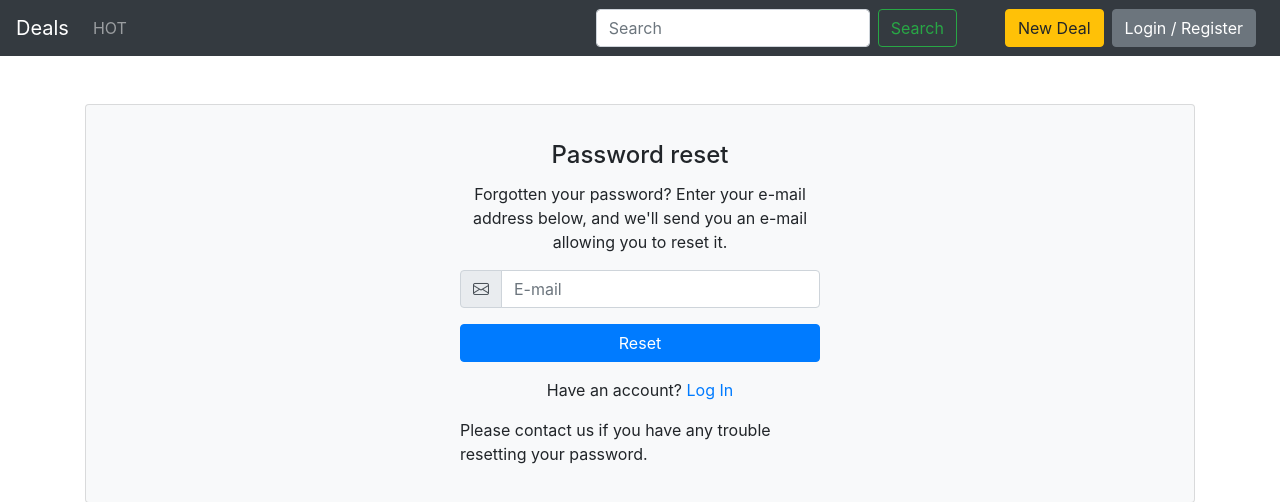
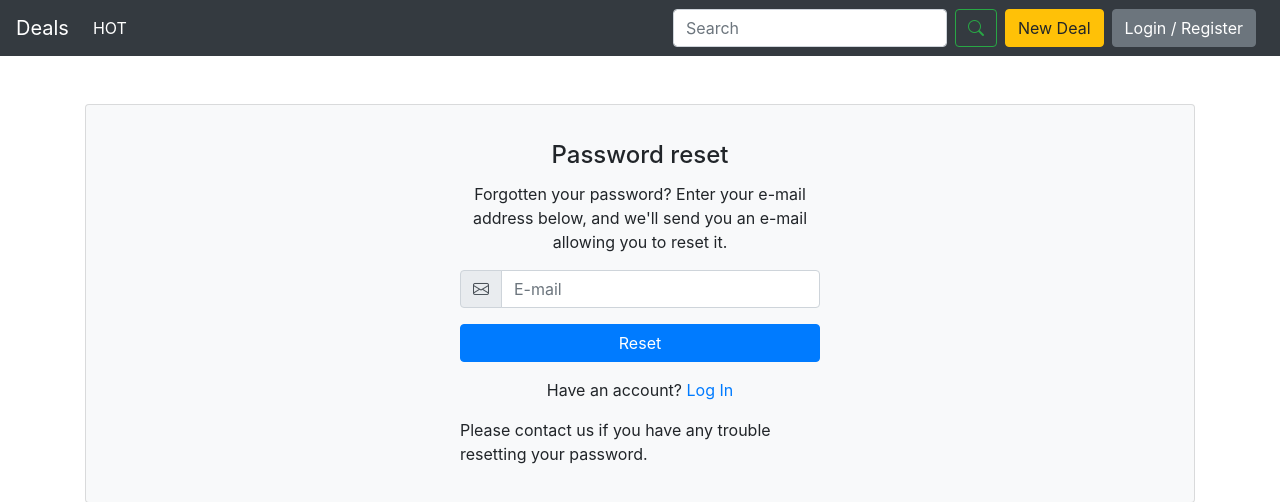
Before and after one commit to code-review-doctor/petter, a Django app: page /accounts/password/reset/ in a window 1280 px wide. Shown: the top 502 px of the page. Run offline with Django 3.2, Linux system fonts and the light colour scheme; parts of the project's set-up code (start-up, migrations or seed data) failed here and were passed over; some libraries are stand-ins or nearby versions.

Commit message:
Fix nabvar style

```diff
--- a/templates/navbar.html
+++ b/templates/navbar.html
@@ -7,19 +7,19 @@
 
 	<div class="collapse navbar-collapse" id="navbarSupportedContent">
 		<ul class="navbar-nav mr-auto">
-			<li class="nav-item">
+			<li class="nav-item active">
 				<a class="nav-link" href="{% url 'deals:hot_list' %}">HOT</a>
 			</li>
 		</ul>
+		<form class="form-inline my-2 my-lg-0 mr-2" action="{% url 'deals:list' %}">
+			<input class="form-control mr-sm-2" name="q" type="search" placeholder="Search" aria-label="Search">
+			<button class="btn btn-outline-success my-2 my-sm-0" type="submit">
+				<i class="bi bi-search" aria-hidden="true"></i>
+			</button>
 
-	</div>
-
-	<form class="form-inline my-2 my-lg-0 mr-5" action="{% url 'deals:list' %}">
-		<input class="form-control mr-sm-2" name="q" type="search" placeholder="Search" aria-label="Search">
-		<button class="btn btn-outline-success my-2 my-sm-0" type="submit">Search</button>
 		</form>
 
-	<ul class="form-inline navbar-nav mr-auto">
+		<ul class="form-inline my-2 my-lg-0 navbar-nav">
 			<li class="nav-item mr-2">
 				<a class="btn btn-warning" href="{% url 'deals:new' %}">New Deal</a>
 			</li>
@@ -47,5 +47,5 @@
 			{% endif %}
 
 		</ul>
-
+	</div>
 </nav>
```
Lines whose indentation alone changed are shown as unchanged.
